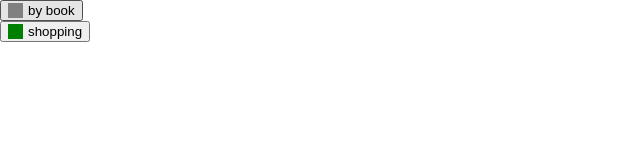
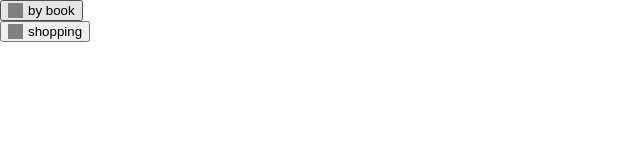
Before and after one commit to LenaMesyachik/ReactHooks, a React (Create React App) app: page / in a window 1280 px wide. Shown: the top 160 px of the page, without its empty margins (0-640 px from the left). Built offline with nearby package versions, Linux system fonts and the light colour scheme; the HTML template or start-up script is replaced by a standard one.

Commit message:
8. useReducer fix

```diff
--- a/src/App.tsx
+++ b/src/App.tsx
@@ -12,7 +12,8 @@ const App = () => {
                 <button
                     key = {todo.name}
                     style={{display:"flex", alignItems: 'center'}}
-                onClick={() => dispatch({type: 'COMPLETE', payload:todo.name})}>
+                onClick={() => todo.isCompleted ? dispatch({type: 'UNCOMPLETED', payload:todo.name}) :
+                    dispatch({type: 'COMPLETE', payload:todo.name}) }>
                     <div style={{backgroundColor: todo.isCompleted ? 'green' : 'grey',
                     width:15, height:15, marginRight: 5}}></div>
                     <div> {todo.name}</div>
--- a/src/reducer.tsx
+++ b/src/reducer.tsx
@@ -13,7 +13,7 @@ import './App.css'
         },
         {
             name: 'shopping',
-            isCompleted: true
+            isCompleted: false
         },
     ]
    export const reducer = (state: initialStateType, action: any) => {
```
